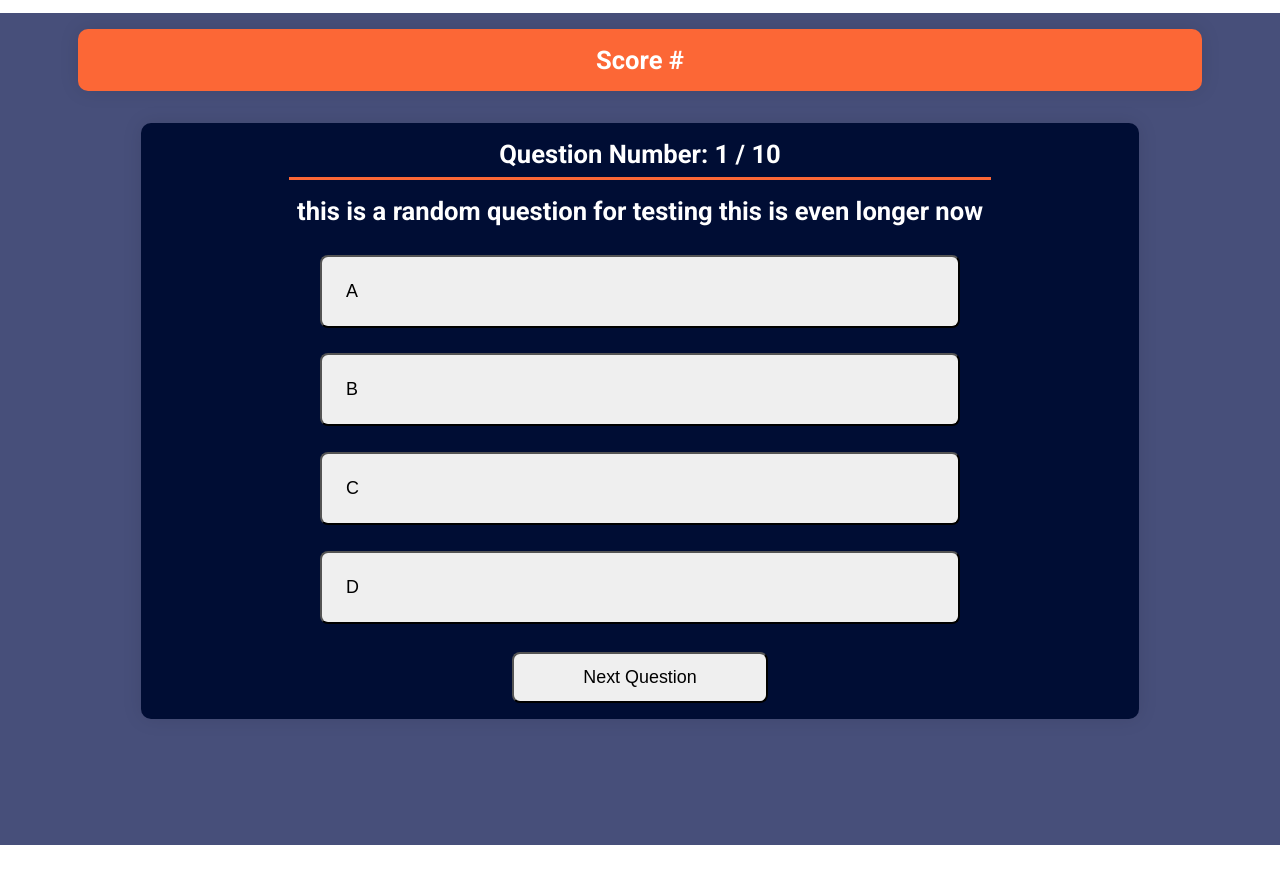
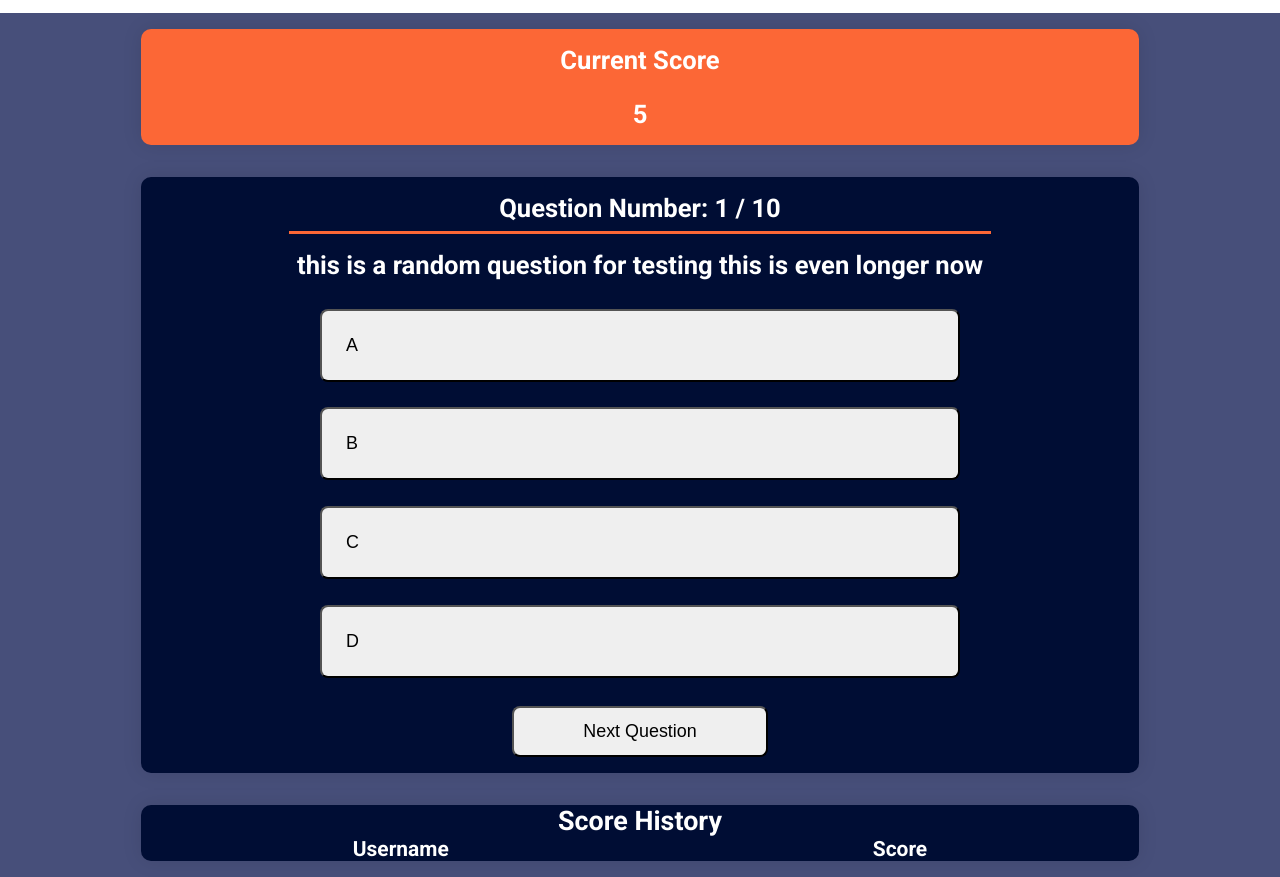
Before and after one commit to janpetallo/seng513-quiz-app, a plain HTML site: page quiz.html in a window 1280 px wide. Shown: the part 72-949 px from the top of the page. Before the commit the page ends 917 px from the top, so only its background shows below. Drawn offline with Linux system fonts and the light colour scheme; no server answers.

Commit message:
added score history prototype

```diff
--- a/quiz.css
+++ b/quiz.css
@@ -1,9 +1,10 @@
 :root {
-    --default-light-f-clr: white;
-    --default-dark-f-clr: black;
+    --light-f-clr: white;
+    --dark-f-clr: black;
     --primary-bg-clr: #474F7A;
     --secondary-bg-clr: #000d34;
     --accent-clr: #FC6736;
+    --header-clr: #ffffff;
     --ff: "Roboto", sans-serif;
 }
 
@@ -13,8 +14,9 @@
 }
 
 body {
+    background-color: var(--primary-bg-clr);
     font-size: clamp(1rem, 1rem + 0.15vw, 1.3rem);
-    color: var(--default-light-f-clr);
+    color: var(--light-f-clr);
     font-family: var(--ff);
 }
 
@@ -24,25 +26,31 @@ button {
 }
 
 .header-container{
+    background-color: var(--header-clr);
     font-size: clamp(1rem, 1rem + 0.5vw, 2rem);
-    color: var(--default-dark-f-clr);
+    color: var(--dark-f-clr);
     text-align: center;
     padding: 1rem;
 }
 
 .outer-container{
-    background-color: var(--primary-bg-clr);
     display: flex;
     flex-direction: column;
     align-items: center;
-    min-height: 100vh;
     padding: 1rem;
 }
 
-.score-container {
-    width: 90%;
+.general-container {
+    /* Create inner box and curve the edges*/
+    width: 80%;
+    height: 95%;
+    /*border: 3px solid green;*/
     border-radius: 10px;
     box-shadow: 0 0 20px rgba(0, 0, 0, 0.1);
+    background-color: var(--secondary-bg-clr);
+}
+
+.score-container {
     background-color: var(--accent-clr);
 }
 
@@ -53,14 +61,6 @@ button {
     align-items: center;
     flex-direction: column;
     margin: 2rem;
-
-    /* Create inner box and curve the edges*/
-    width: 80%;
-    height: 95%;
-    /*border: 3px solid green;*/
-    border-radius: 10px;
-    box-shadow: 0 0 20px rgba(0, 0, 0, 0.1);
-    background-color: var(--secondary-bg-clr);
 }
 
 /*.question-container{*/
@@ -101,7 +101,7 @@ button {
 }
 
 .a-btns:hover {
-    color: var(--default-light-f-clr);
+    color: var(--light-f-clr);
     background-color: var(--accent-clr);
 }
 
@@ -113,6 +113,16 @@ button {
 }
 
 .s-btn:hover {
-    color: var(--default-light-f-clr);
+    color: var(--light-f-clr);
     background-color: var(--accent-clr);
 }
+
+.score-history-container h2 {
+    text-align: center;
+}
+
+.user-scores-container {
+    display: flex;
+    flex-direction: row;
+    justify-content: space-around;
+}
--- a/quiz.html
+++ b/quiz.html
@@ -22,11 +22,12 @@
         </header>
 
         <div class="outer-container">
-            <div class="score-container">
-                <h2> Score # </h2>
+            <div class="general-container score-container">
+                <h2> Current Score </h2>
+                <h2>5</h2>
             </div>
 
-            <div class="quiz-container">
+            <div class="general-container quiz-container">
 
                 <div class="question-container">
                     <h2 class="question-num" id="questionNumField"></h2>
@@ -41,6 +42,15 @@
                 </div>
                 <button type="button" class="s-btn" id="next-question">Next Question</button>
             </div>
+
+            <div class="general-container score-history-container">
+                <h2>Score History</h2>
+
+                <div class="user-scores-container">
+                    <h3>Username</h3>
+                    <h3>Score</h3>
+                </div>
+            </div>
         </div>
         <script src="quiz_javascript.js"></script>
     </body>
```
